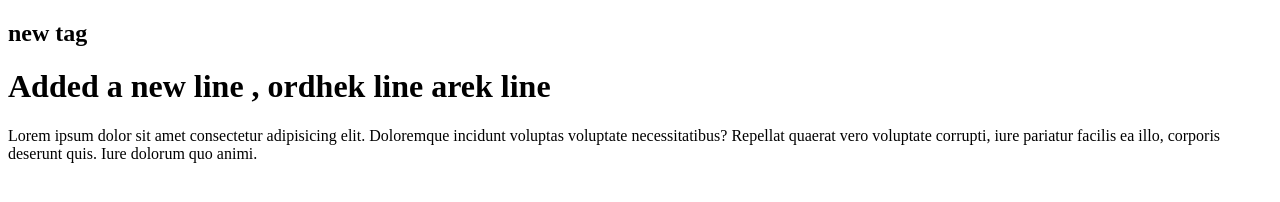
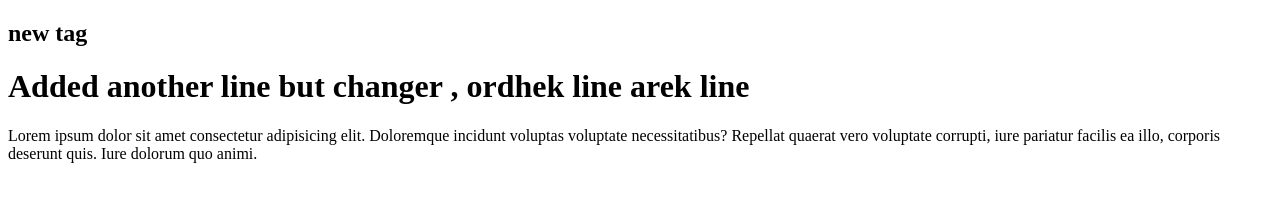
Before and after one commit to srhimel/module-3-git, a plain HTML site: page index.html in a window 1280 px wide. Drawn offline with Linux system fonts and the light colour scheme.

Commit message:
title change and h1 change

```diff
--- a/index.html
+++ b/index.html
@@ -4,11 +4,11 @@
     <meta charset="UTF-8">
     <meta http-equiv="X-UA-Compatible" content="IE=edge">
     <meta name="viewport" content="width=device-width, initial-scale=1.0">
-    <title>Document</title>
+    <title>Documentss</title>
 </head>
 <body>
     <h2>new tag</h2>
-    <h1>Added a new line , ordhek line arek line</h1>
+    <h1>Added another line but changer , ordhek line arek line</h1>
     <p>Lorem ipsum dolor sit amet consectetur adipisicing elit. Doloremque incidunt voluptas voluptate necessitatibus? Repellat quaerat vero voluptate corrupti, iure pariatur facilis ea illo, corporis deserunt quis. Iure dolorum quo animi.</p>
 </body>
 </html>
```
